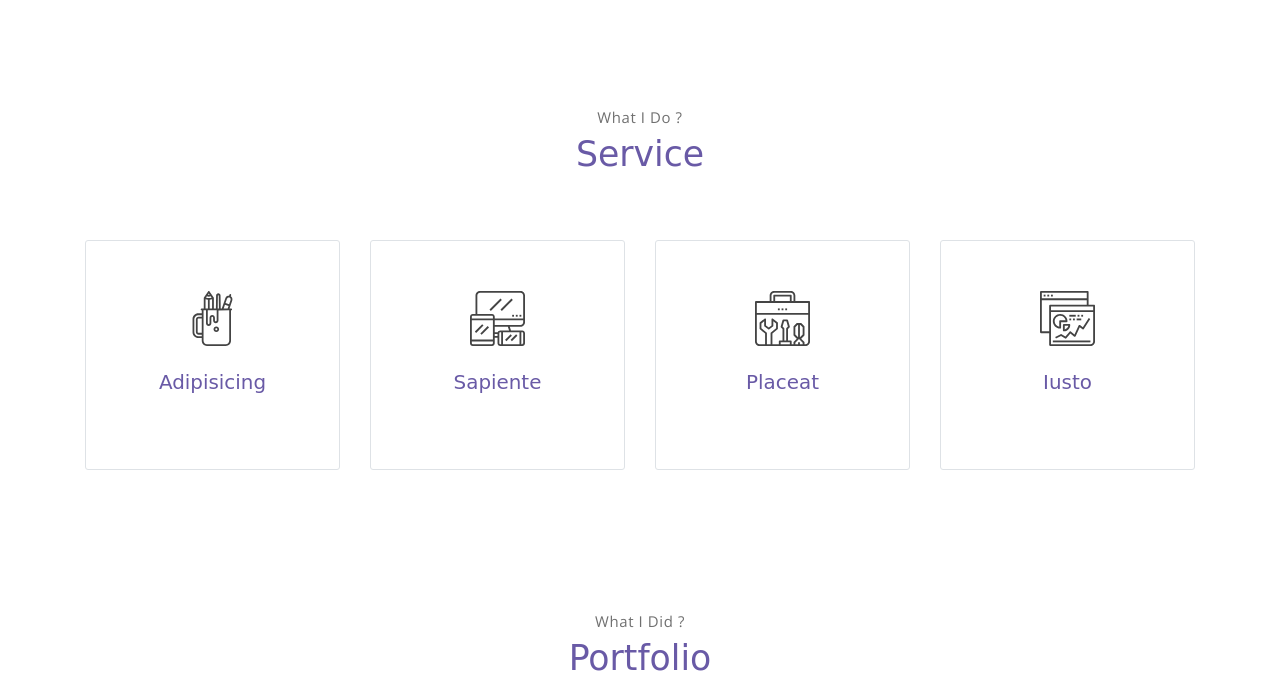
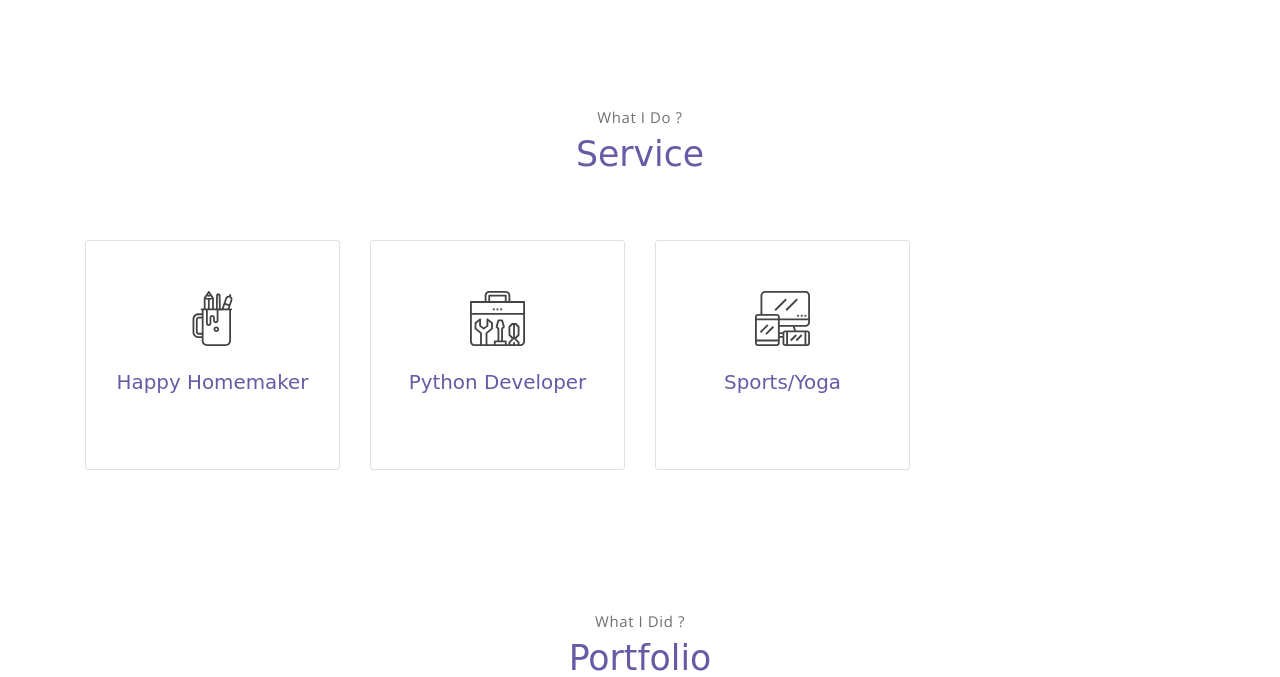
Before and after one commit to umajay/myportfo, a Flask app: page / in a window 1280 px wide. Shown: the part 1149-1826 px from the top of the page. Run offline with Flask 3, Linux system fonts and the light colour scheme; some libraries are stand-ins or nearby versions; some web fonts are replaced.

Commit message:
updated what i do section

```diff
--- a/templates/index.html
+++ b/templates/index.html
@@ -20,7 +20,7 @@
     <!-- Page Navbar -->
     <nav class="custom-navbar" data-spy="affix" data-offset-top="20">
         <div class="container">
-            <a class="logo" href="#home">Welcome!</a>
+            <a class="logo" href="home">Welcome!</a>
             <ul class="nav">
                 <li class="item">
                     <a class="link" href="#home">Home</a>
@@ -104,21 +104,13 @@
                             <img src="./static/assets/imgs/pencil-case.svg"
                                 alt="Download free bootstrap 4 landing page, free boootstrap 4 templates, Download free bootstrap 4.1 landing page, free boootstrap 4.1.1 templates, meyawo Landing page"
                                 class="icon">
-                            <h6 class="title">Adipisicing</h6>
-                            <p class="subtitle">Labore velit culpa adipisci excepturi consequuntur itaque in nam
-                                molestias dolorem iste quod.</p>
-                        </div>
-                    </div>
-                </div>
-                <div class="col-md-6 col-lg-3">
-                    <div class="service-card">
-                        <div class="body">
-                            <img src="./static/assets/imgs/responsive.svg"
-                                alt="Download free bootstrap 4 landing page, free boootstrap 4 templates, Download free bootstrap 4.1 landing page, free boootstrap 4.1.1 templates, meyawo Landing page"
-                                class="icon">
-                            <h6 class="title">Sapiente</h6>
-                            <p class="subtitle">Labore velit culpa adipisci excepturi consequuntur itaque in nam
-                                molestias dolorem iste quod.</p>
+                            <h6 class="title">Happy Homemaker</h6>
+                            <p class="subtitle">We are family of four.My husband is super power house of our family.
+                                My 7yr old daughter is kindest of all.Finally,our fun spot My son:) and he is in Terrible 2 Phase.
+                                Over the years my responsibilities towards us has increased as we all grow together as a family.
+                                we share our works.And yes I am awesome when it comes to multitasking:).We share our problems,we accept our mistakes
+                                learn from them and be a better human.Altogether we are very grateful to the universe!
+                            </p>
                         </div>
                     </div>
                 </div>
@@ -128,24 +120,38 @@
                             <img src="./static/assets/imgs/toolbox.svg"
                                 alt="Download free bootstrap 4 landing page, free boootstrap 4 templates, Download free bootstrap 4.1 landing page, free boootstrap 4.1.1 templates, meyawo Landing page"
                                 class="icon">
-                            <h6 class="title">Placeat</h6>
-                            <p class="subtitle">Labore velit culpa adipisci excepturi consequuntur itaque in nam
-                                molestias dolorem iste quod.</p>
+                            <h6 class="title">Python Developer</h6>
+                            <p class="subtitle">Currently I am into Python Development.I started learning my ZTM course Python
+                                in Udemy.This website was developed by me.</p>
                         </div>
                     </div>
                 </div>
+
+<!--                <div class="col-md-6 col-lg-3">-->
+<!--                    <div class="service-card">-->
+<!--                        <div class="body">-->
+<!--                            <img src="./static/assets/imgs/analytics.svg"-->
+<!--                                alt="Download free bootstrap 4 landing page, free boootstrap 4 templates, Download free bootstrap 4.1 landing page, free boootstrap 4.1.1 templates, meyawo Landing page"-->
+<!--                                class="icon">-->
+<!--                            <h6 class="title">Learner</h6>-->
+<!--                            <p class="subtitle">Labore velit culpa adipisci excepturi consequuntur itaque in nam-->
+<!--                                molestias dolorem iste quod.</p>-->
+<!--                        </div>-->
+<!--                    </div>-->
+<!--                </div>-->
                 <div class="col-md-6 col-lg-3">
                     <div class="service-card">
                         <div class="body">
-                            <img src="./static/assets/imgs/analytics.svg"
+                            <img src="./static/assets/imgs/responsive.svg"
                                 alt="Download free bootstrap 4 landing page, free boootstrap 4 templates, Download free bootstrap 4.1 landing page, free boootstrap 4.1.1 templates, meyawo Landing page"
                                 class="icon">
-                            <h6 class="title">Iusto</h6>
-                            <p class="subtitle">Labore velit culpa adipisci excepturi consequuntur itaque in nam
-                                molestias dolorem iste quod.</p>
+                            <h6 class="title">Sports/Yoga</h6>
+                            <p class="subtitle">I love myself and hence to sweatout:) I somehow manage to find time for Yoga practise on daily basis and throwball(somedays)
+                                inspite of my  busy life schedule.Thanks to my whole family to motivate and support me in whatever i do!.</p>
                         </div>
                     </div>
                 </div>
+
             </div><!-- end of row -->
         </div>
     </section><!-- end of service section -->
```
Lines whose indentation alone changed are shown as unchanged.
